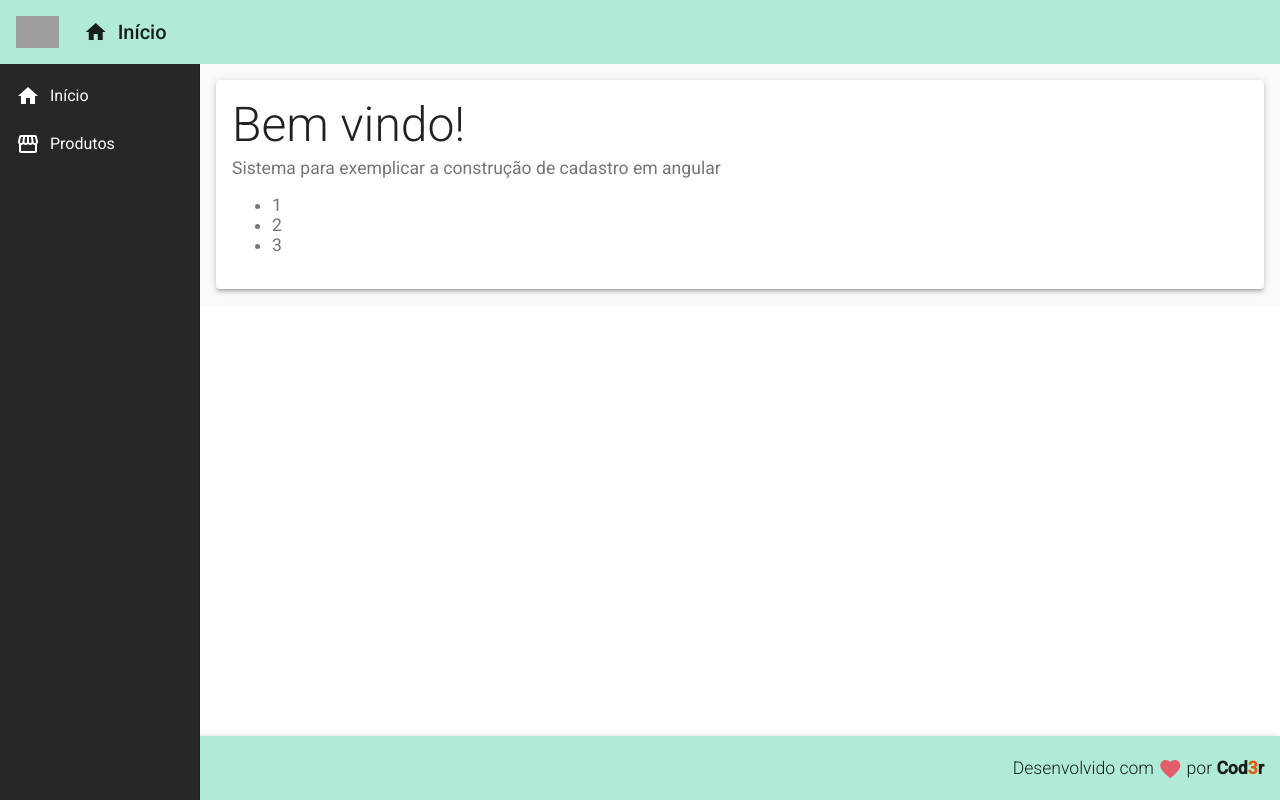
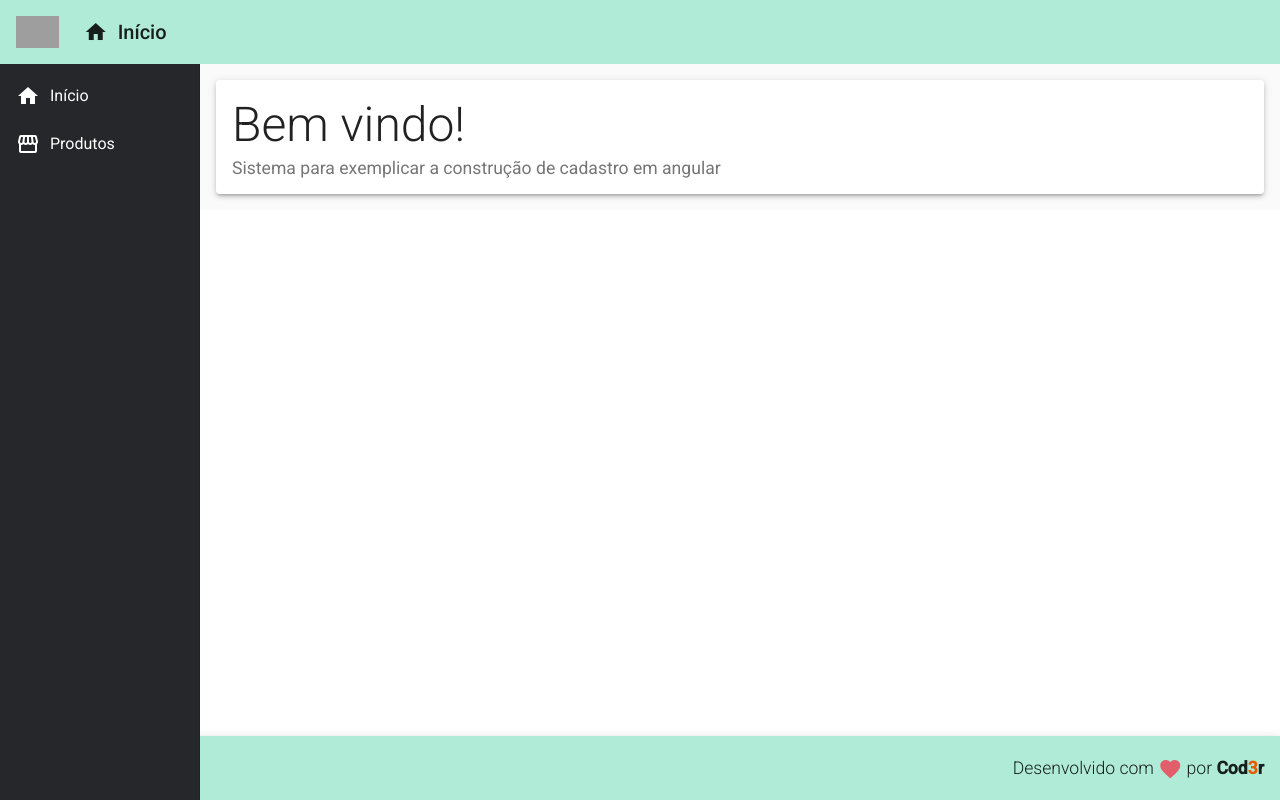
Before and after one commit to nikhenry2212/CRUD-Angula9, an Angular app in the folder frontend/: page / in a window 1280 px wide. Built offline with nearby package versions, Linux system fonts and the light colour scheme; grey boxes are pictures that could not be loaded.

Commit message:
novo compoenent e nova rota

```diff
--- a/frontend/src/app/app-routing.module.ts
+++ b/frontend/src/app/app-routing.module.ts
@@ -4,6 +4,8 @@
 
 import { HomeComponent } from './views/home/home.component';
 import { ProductCrudComponent } from './views/product-crud/product-crud.component';
+import { ProductCreateComponent } from './components/product/product-create/product-create.component';
+
 
 
 const routes: Routes = [{
@@ -12,6 +14,9 @@
 }, {
   path: "products",
   component: ProductCrudComponent
+},{
+  path: 'products/create',
+  component: ProductCreateComponent,
 }];
 
 @NgModule({
--- a/frontend/src/app/app.module.ts
+++ b/frontend/src/app/app.module.ts
@@ -19,6 +19,7 @@
 import { HomeComponent } from './views/home/home.component';
 import { ProductCrudComponent } from './views/product-crud/product-crud.component';
 import { ForDirective } from './directives/for.directive';
+import { ProductCreateComponent } from './components/product/product-create/product-create.component';
 
 @NgModule({
   declarations: [
@@ -29,7 +30,8 @@
     HomeComponent,
     ProductCrudComponent,
     RedDirective,
-    ForDirective
+    ForDirective,
+    ProductCreateComponent
   ],
   imports: [
     BrowserModule,
--- /dev/null
+++ b/frontend/src/app/components/product/product-create/product-create.component.html
@@ -0,0 +1 @@
+<p>product-create works!</p>
--- /dev/null
+++ b/frontend/src/app/components/product/product-create/product-create.component.ts
@@ -0,0 +1,15 @@
+import { Component, OnInit } from '@angular/core';
+
+@Component({
+  selector: 'app-product-create',
+  templateUrl: './product-create.component.html',
+  styleUrls: ['./product-create.component.css']
+})
+export class ProductCreateComponent implements OnInit {
+
+  constructor() { }
+
+  ngOnInit(): void {
+  }
+
+}
--- a/frontend/src/app/views/home/home.component.html
+++ b/frontend/src/app/views/home/home.component.html
@@ -1,8 +1,6 @@
 <mat-card class="home mat-elevation-z3">
   <mat-card-title class="title">Bem vindo!</mat-card-title>
-  <mat-card-subtitle class="subtitle">Sistema para exemplicar a construção de cadastro em angular
-    <ul>
-      <li *myFor="let n em [1,2,3]">{{ n }}</li>
-    </ul>
+  <mat-card-subtitle class="subtitle">
+    Sistema para exemplicar a construção de cadastro em angular
   </mat-card-subtitle>
 </mat-card>
```
Also changed, not shown: frontend/src/app/components/product/product-create/product-create.component.css (added).
